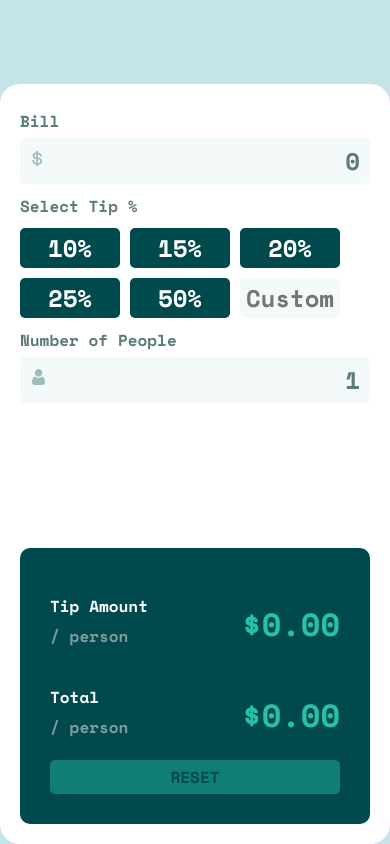
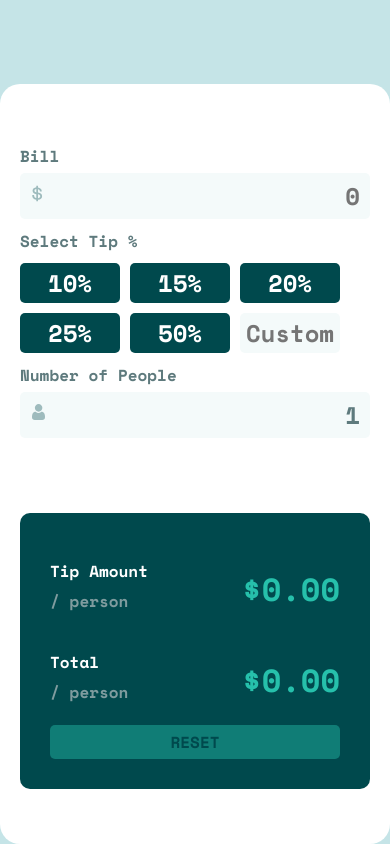
Before and after one commit to msalvatore22/Tip-Calculator, a React (Vite) app: page / in a window 390 px wide. Built offline with nearby package versions, Linux system fonts and the light colour scheme.

Commit message:
Fix inputs to be numbers, updated styling

```diff
--- a/src/App.css
+++ b/src/App.css
@@ -39,7 +39,7 @@
     width: 100vw;
     min-height: 90vh;
     flex-direction: column;
-    justify-content: space-between;
+    justify-content: space-around;
     align-items: center;
   }
 }
--- a/src/form/Form.jsx
+++ b/src/form/Form.jsx
@@ -61,6 +61,7 @@
             onChange={(e) => handleBillChange(e)}
             value={bill}
             maxLength={10}
+            type='number'
           />
         </div>
         <div>
@@ -81,6 +82,7 @@
               onKeyDown={(e) => { e.key === 'Enter' && e.preventDefault(); }}
               value={customTipPercent}
               maxLength={2}
+              type='number'
             />
           </div>
         </div>
@@ -91,6 +93,7 @@
             id='people'
             onChange={(e) => handlePeopleChange(e)}
             value={people}
+            type='number'
           />
         </div>
       </form>
--- a/src/form/form.css
+++ b/src/form/form.css
@@ -12,6 +12,18 @@
 svg {
   position: absolute;
   padding: 12px;
+}
+
+/* Chrome, Safari, Edge, Opera */
+input::-webkit-outer-spin-button,
+input::-webkit-inner-spin-button {
+  -webkit-appearance: none;
+  margin: 0;
+}
+
+/* Firefox */
+input[type=number] {
+  -moz-appearance: textfield;
 }
 
 input, textarea, button {font-family: inherit}
--- a/src/store.js
+++ b/src/store.js
@@ -15,7 +15,7 @@
 }
 
 const useStore = create((set) => ({
-  bill: 0,
+  bill: '',
   tipPercent: 0,
   customTipPercent: '',
   people: 1,
```
